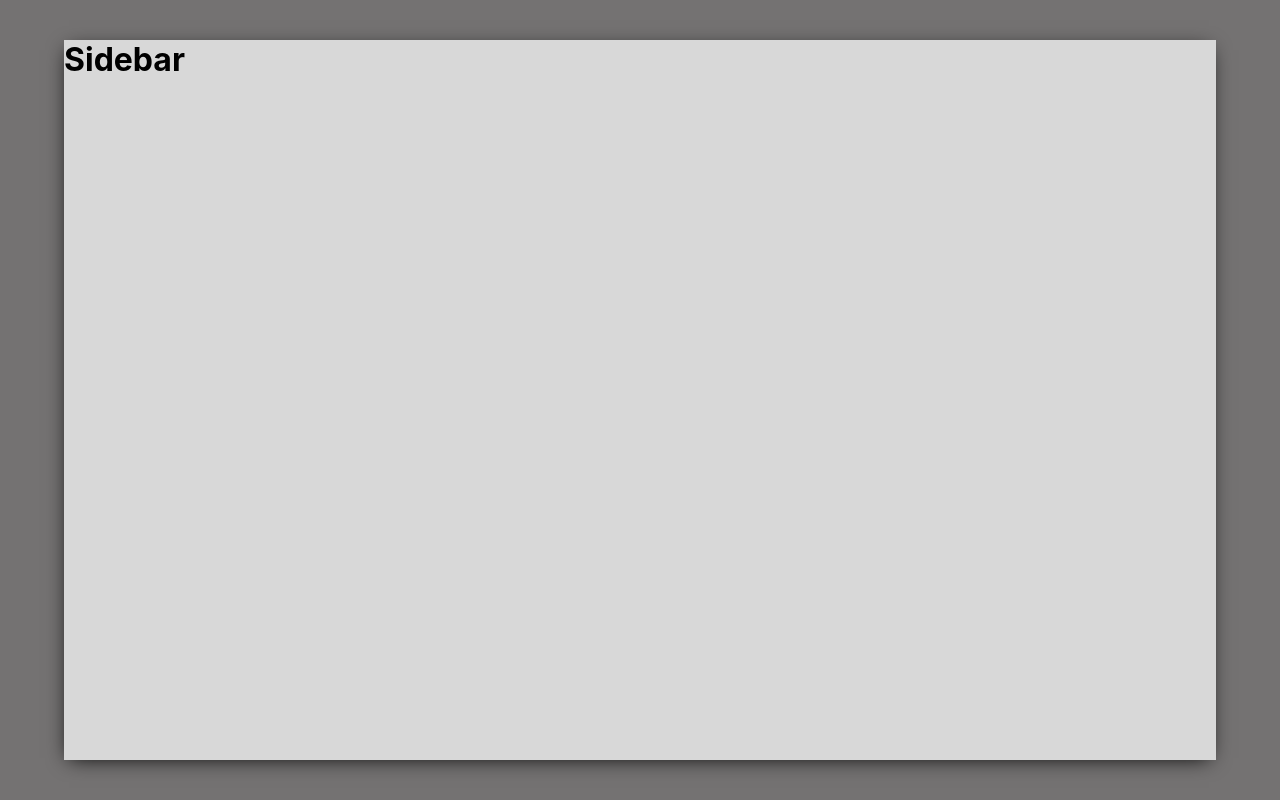
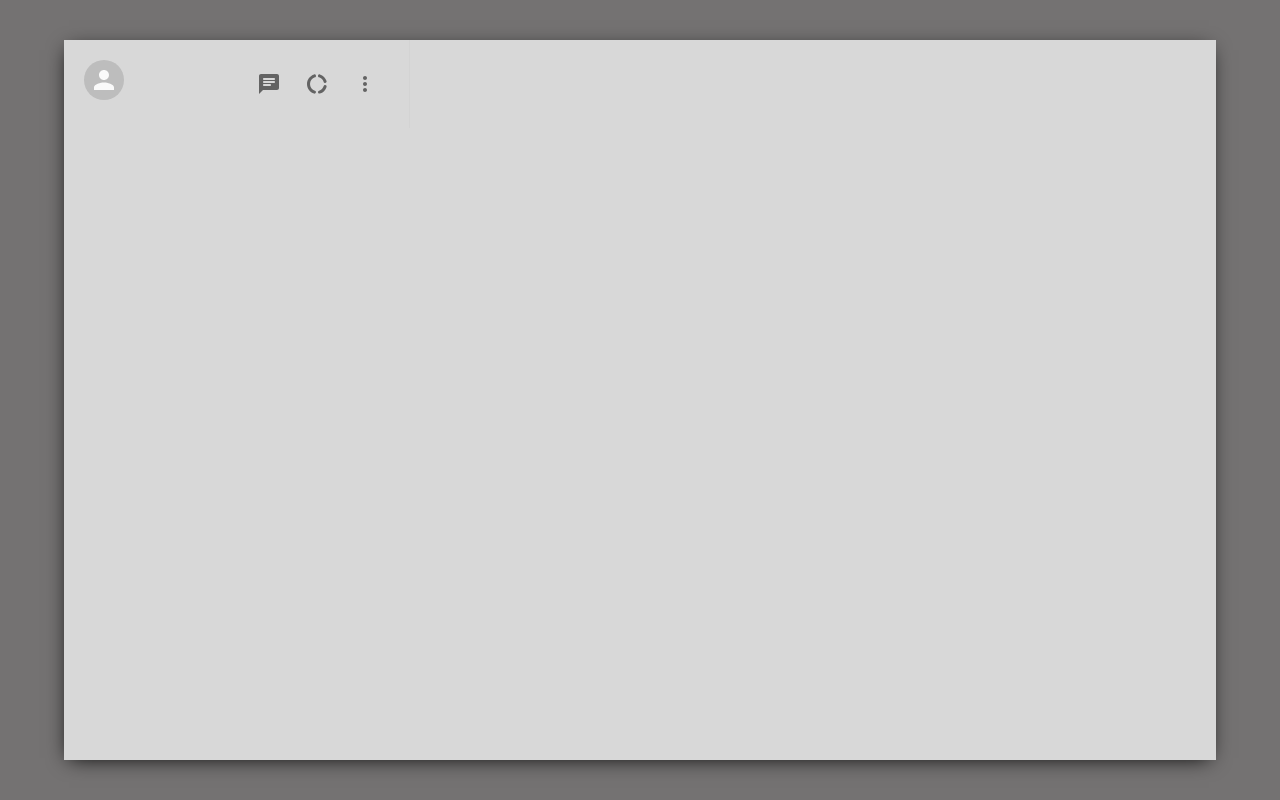
Before and after one commit to kakarot98/messaging-app, a React (Create React App) app: page / in a window 1280 px wide. Built offline with nearby package versions, Linux system fonts and the light colour scheme.

Commit message:
adding icons

```diff
--- a/package.json
+++ b/package.json
@@ -4,6 +4,7 @@
   "private": true,
   "dependencies": {
     "@material-ui/core": "^4.11.0",
+    "@material-ui/icons": "^4.9.1",
     "@testing-library/jest-dom": "^4.2.4",
     "@testing-library/react": "^9.5.0",
     "@testing-library/user-event": "^7.2.1",
--- /dev/null
+++ b/src/SideBar.css
@@ -0,0 +1,22 @@
+.sidebar {
+  flex: 0.3;
+}
+
+.sidebar-header {
+  display: flex;
+  justify-content: space-between;
+  padding: 20px;
+  border-right: 1px solid lightgray;
+}
+
+.sidebar-headerIcons {
+  display: flex;
+  align-items: center;
+  min-width: 10vw;
+  justify-content: space-between;
+}
+
+.sidebar-headerIcons > .MuiSvgIcon-root {
+    font-size: 24px !important;
+    margin-right: 2vw;
+}
--- a/src/SideBar.js
+++ b/src/SideBar.js
@@ -1,11 +1,33 @@
-import React from 'react'
+import React from "react";
+import { Avatar, IconButton } from "@material-ui/core";
+import "./SideBar.css";
+import ChatRoundedIcon from "@material-ui/icons/ChatRounded";
+import DonutLargeRoundedIcon from "@material-ui/icons/DonutLargeRounded";
+import MoreVertRoundedIcon from "@material-ui/icons/MoreVertRounded";
 
 const SideBar = () => {
-    return (
-        <div className = "sidebar">
-            <h1>Sidebar</h1>
+  return (
+    <div className="sidebar">
+      <div className="sidebar-header">
+        <Avatar />
+        <div className="sidebar-headerIcons">
+          <IconButton>
+            <ChatRoundedIcon />
+          </IconButton>
+          <IconButton>
+            <DonutLargeRoundedIcon />
+          </IconButton>
+          <IconButton>
+            <MoreVertRoundedIcon />
+          </IconButton>
         </div>
-    )
-}
+      </div>
 
-export default SideBar
+      <div className="sidebar-search"></div>
+
+      <div className="sidebar-chats"></div>
+    </div>
+  );
+};
+
+export default SideBar;
```
Also changed, not shown: 1 other file (tests, documents, lock files or other folders).
